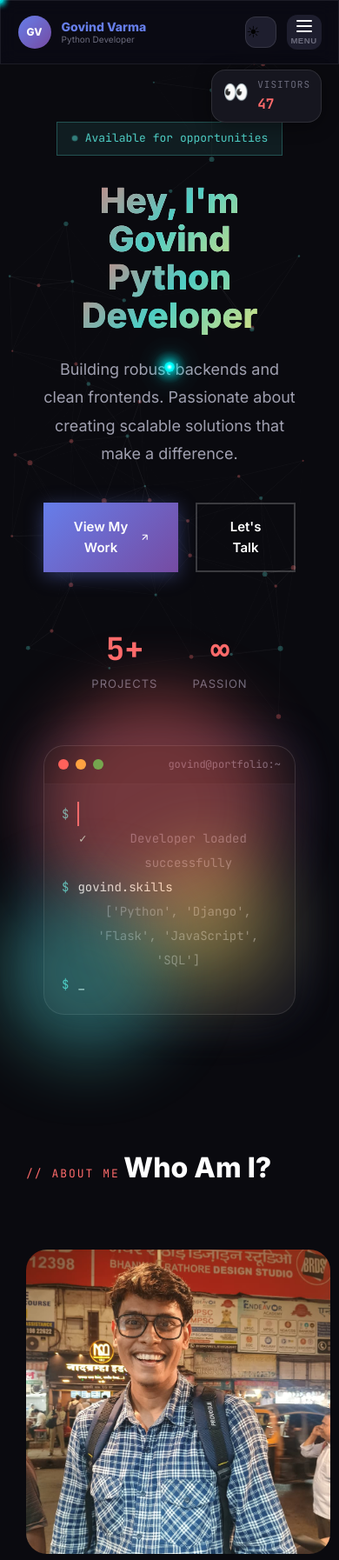
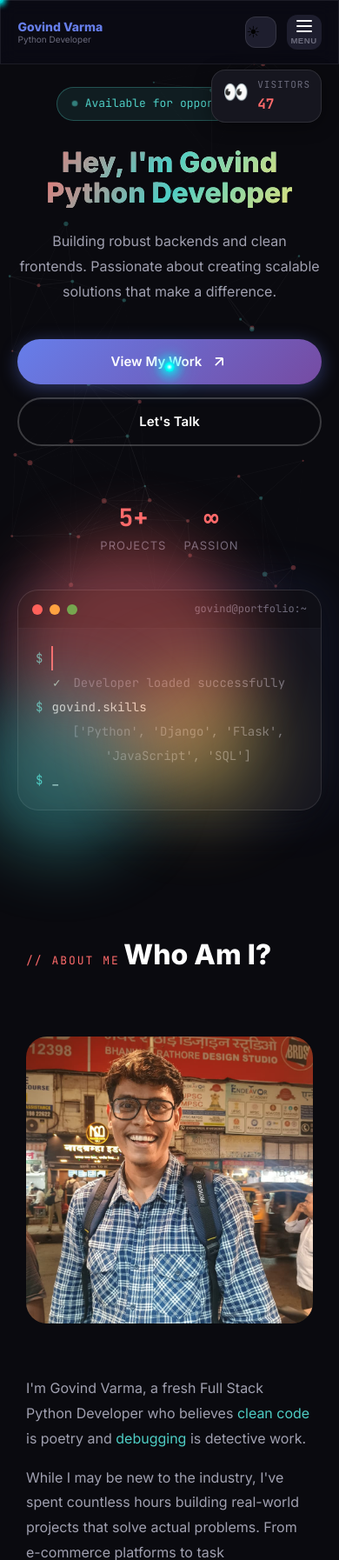
Before and after one commit to VarmaGOVIND/GovindVarma, a Django app: page / in a window 390 px wide; the page is wider, and only the part inside the window is pictured. Shown: the top 1794 px of that part at 87% size. Run offline with Django 3.2, Linux system fonts and the light colour scheme; data comes from the database, SQL or seed files in the repository.

Commit message:
Updated  UI

```diff
--- a/core/static/core/css/style.css
+++ b/core/static/core/css/style.css
@@ -30,6 +30,7 @@
     --radius-md: 16px;
     --radius-lg: 24px;
     --radius-xl: 32px;
+    --radius-full: 9999px;
 
     --shadow-sm: 0 2px 8px rgba(0, 0, 0, 0.3);
     --shadow-md: 0 4px 20px rgba(0, 0, 0, 0.4);
@@ -761,6 +762,10 @@ body {
     transition: all 0.5s cubic-bezier(0.4, 0, 0.2, 1);
 }
 
+[data-theme="light"] .mobile-menu-overlay {
+    background: rgba(255, 255, 255, 0.98);
+}
+
 .mobile-menu-overlay.active {
     opacity: 1;
     visibility: visible;
@@ -2592,6 +2597,56 @@ section {
     }
 }
 
+/* Mobile Improvements */
+@media (max-width: 768px) {
+    .hero {
+        padding: 100px 20px 40px;
+        gap: 40px;
+    }
+
+    .hero-title {
+        font-size: clamp(32px, 8vw, 48px);
+    }
+
+    .hero-subtitle {
+        font-size: 16px;
+    }
+
+    .hero-cta {
+        flex-direction: column;
+        gap: 15px;
+    }
+
+    .btn {
+        width: 100%;
+        justify-content: center;
+    }
+
+    .contact-form-panel {
+        padding: 25px;
+    }
+
+    .form-group.floating input,
+    .form-group.floating textarea,
+    .form-group.floating select {
+        font-size: 14px;
+    }
+}
+
+@media (max-width: 480px) {
+    .hero-stats {
+        gap: 20px;
+    }
+
+    .stat-num {
+        font-size: 28px;
+    }
+
+    .about-cards {
+        grid-template-columns: 1fr;
+    }
+}
+
 /* Reduced Motion */
 @media (prefers-reduced-motion: reduce) {
     * {
--- a/core/templates/core/index.html
+++ b/core/templates/core/index.html
@@ -58,11 +58,6 @@
     <nav class="navbar">
         <!-- Left: Brand / Avatar -->
         <div class="nav-brand">
-            <div class="nav-avatar">
-                <div class="avatar-placeholder">
-                    <span>GV</span>
-                </div>
-            </div>
             <div class="nav-brand-text">
                 <span class="nav-name">Govind Varma</span>
                 <span class="nav-title">Python Developer</span>
@@ -576,9 +571,7 @@
             </div>
 
             <div class="projects-note">
-                <p>💡 <strong>Pro tip:</strong> These projects are designed to showcase skills that top tech companies
-                    look for.
-                    Building these will give you portfolio pieces that actually get you interviews!</p>
+                <p>🚀 <strong>Interested in collaboration?</strong> I'm always open to discussing new projects and opportunities!</p>
             </div>
         </div>
     </section>
@@ -610,7 +603,7 @@
                             <div class="method-arrow">→</div>
                         </a>
 
-                        <a href="https://github.com/govindvarma" target="_blank" class="contact-method magnetic-btn">
+                        <a href="https://github.com/VarmaGOVIND" target="_blank" class="contact-method magnetic-btn">
                             <div class="method-icon">
                                 <svg width="24" height="24" viewBox="0 0 24 24" fill="currentColor">
                                     <path
@@ -619,7 +612,7 @@
                             </div>
                             <div class="method-details">
                                 <span class="method-label">GitHub</span>
-                                <span class="method-value">@govindvarma</span>
+                                <span class="method-value">@VarmaGOVIND</span>
                             </div>
                             <div class="method-arrow">→</div>
                         </a>
@@ -709,13 +702,15 @@
         <div class="container">
             <div class="footer-content">
                 <div class="footer-left">
-                    <p>Built with 💻 and ☕ by Govind Varma</p>
-                    <p class="footer-small">Powered by Django</p>
+                    <p>Crafted with passion by Govind Varma</p>
+                    <p class="footer-small">Python Developer | Building solutions, one line at a time</p>
                 </div>
                 <div class="footer-right">
-                    <div class="footer-stats">
-                        <span>Last updated: <span id="lastUpdated">Just now</span></span>
-                    </div>
+                <div class="footer-stats">
+                    <span>© 2026 All Rights Reserved</span>
+                </div>
+            </div>
+
                 </div>
             </div>
         </div>
```
